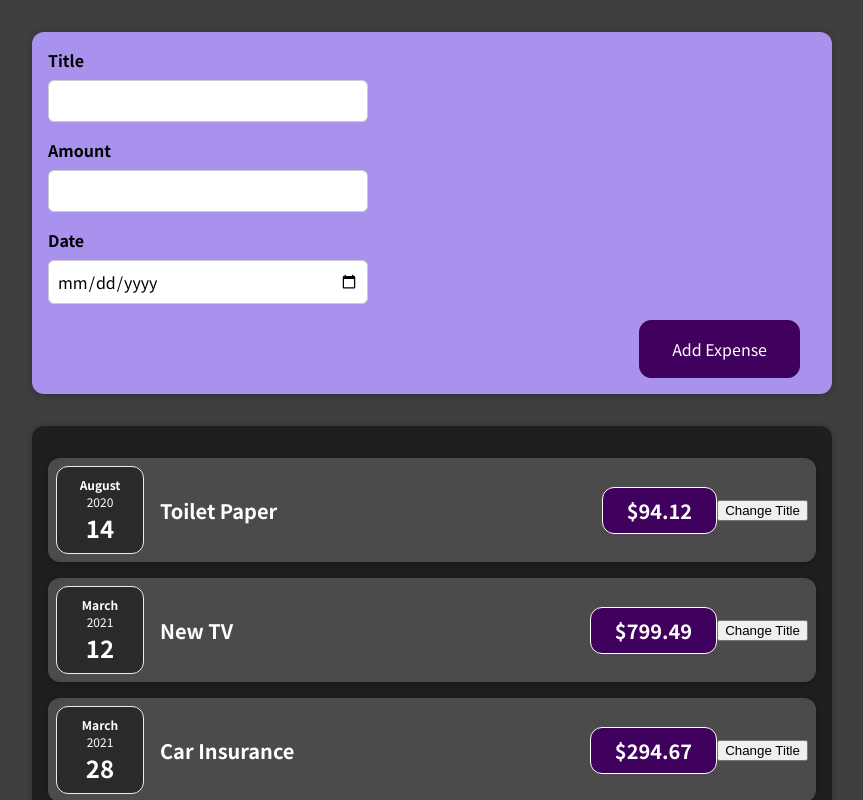
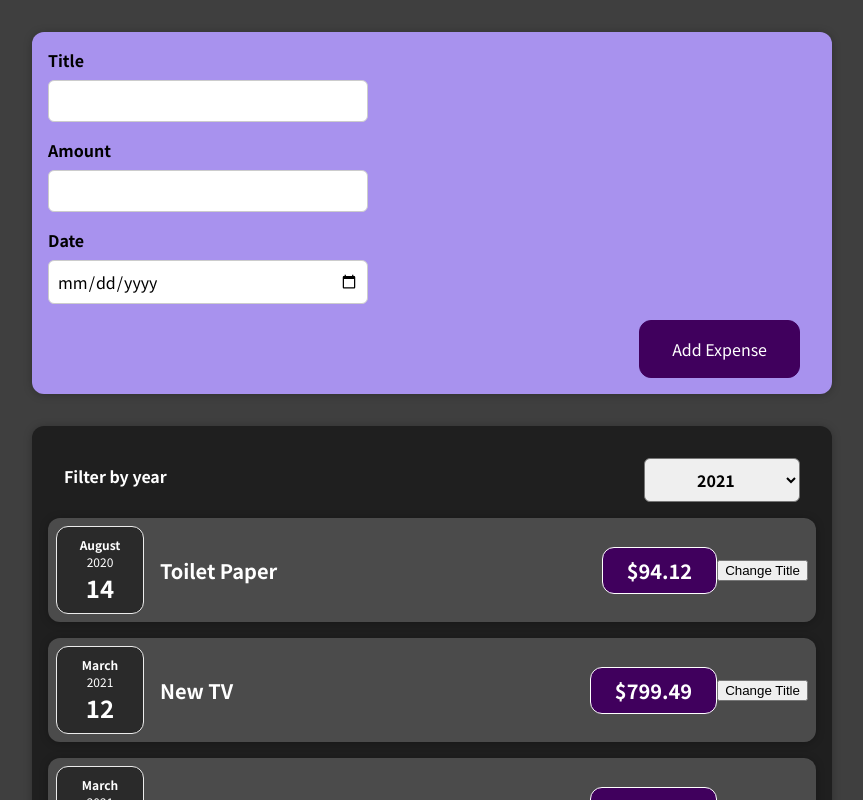
Before and after one commit to paulanti/react-complete-guide, a React (Create React App) app: page / in a window 1280 px wide. Shown: the top 800 px of the page, without its empty margins (208-1071 px from the left). Built offline with nearby package versions, Linux system fonts and the light colour scheme.

Commit message:
add ExpensesFilter component

```diff
--- a/src/components/Expenses/Expenses.js
+++ b/src/components/Expenses/Expenses.js
@@ -1,10 +1,23 @@
 import "./Expenses.css";
 import ExpenseItem from "./ExpenseItem";
 import Card from "../UI/Card";
+import ExpensesFilter from "../ExpensesFilter/ExpensesFilter";
+import { useState } from "react";
 
 const Expenses = (props) => {
+  const [selectedYear, setSelectedYear] = useState("2021");
+
+  const filterExpensesHandler = (filteredYear) => {
+    setSelectedYear(filteredYear);
+  };
+
   return (
+    <div>
       <Card className="expenses">
+        <ExpensesFilter
+          onFilterExpenses={filterExpensesHandler}
+          selected={selectedYear}
+        />
         <ExpenseItem
           title={props.data[0].title}
           amount={props.data[0].amount}
@@ -26,7 +39,8 @@ const Expenses = (props) => {
           date={props.data[3].date}
         />
       </Card>
+    </div>
   );
-}
+};
 
 export default Expenses;
--- /dev/null
+++ b/src/components/ExpensesFilter/ExpensesFilter.css
@@ -0,0 +1,24 @@
+.expenses-filter {
+  color: white;
+  padding: 0 1rem;
+}
+
+.expenses-filter__control {
+  display: flex;
+  width: 100%;
+  align-items: center;
+  justify-content: space-between;
+  margin: 1rem 0;
+}
+
+.expenses-filter label {
+  font-weight: bold;
+  margin-bottom: 0.5rem;
+}
+
+.expenses-filter select {
+  font: inherit;
+  padding: 0.5rem 3rem;
+  font-weight: bold;
+  border-radius: 6px;
+}
--- /dev/null
+++ b/src/components/ExpensesFilter/ExpensesFilter.js
@@ -0,0 +1,23 @@
+import "./ExpensesFilter.css";
+
+const ExpensesFilter = (props) => {
+  const onChangeHandler = (event) => {
+    props.onFilterExpenses(event.target.value);
+  };
+
+  return (
+    <div className="expenses-filter">
+      <div className="expenses-filter__control">
+        <label>Filter by year</label>
+        <select value={props.selected} onChange={onChangeHandler}>
+          <option value="2022">2022</option>
+          <option value="2021">2021</option>
+          <option value="2020">2020</option>
+          <option value="2019">2019</option>
+        </select>
+      </div>
+    </div>
+  );
+};
+
+export default ExpensesFilter;
```
Lines whose indentation alone changed are shown as unchanged.
